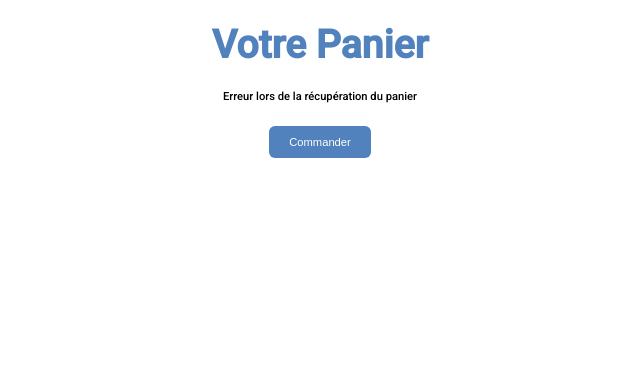
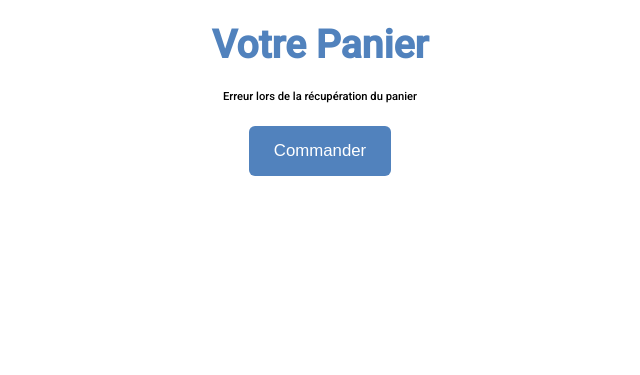
Before and after one commit to fluffy1211/GSB-FrontWeb, a PHP site: page /cart.html in a window 1280 px wide. Shown: the part 106-481 px from the top of the page, without its empty margins (320-960 px from the left). Run offline with PHP 8.4, Linux system fonts and the light colour scheme; some libraries are stand-ins or nearby versions.

Commit message:
improve css

```diff
--- a/css/style.css
+++ b/css/style.css
@@ -654,12 +654,12 @@
     display: flex;
     justify-content: center;
     margin: 2rem auto;
-    padding: 10px 20px;
+    padding: 15px 25px;
     background-color: var(--primary-color);
     color: white;
     border: none;
     border-radius: 6px;
-    font-size: 1rem;
+    font-size: 1.5rem;
     cursor: pointer;
     transition: all 0.3s ease;
 }
@@ -668,6 +668,12 @@
     background-color: var(--secondary-color);
     transform: translateY(-2px);
     transition: all 0.3s ease;
+}
+
+.cart-empty {
+    text-align: center;
+    font-size: 2rem;
+    margin: 2rem 0;
 }
 
 /*PAGE ADMIN*/
--- a/js/cart.js
+++ b/js/cart.js
@@ -53,7 +53,7 @@
             return cart_container.innerHTML = '<p>Erreur lors de la récupération du panier</p>';
         }
         if (!data.items || !data.items.length) {
-            return cart_container.innerHTML = '<p>Votre panier est vide</p>';
+            return cart_container.innerHTML = '<p class="cart-empty">Votre panier est vide</p>';
         }
         cart_container.innerHTML = '';
         data.items.forEach(item => {
```
